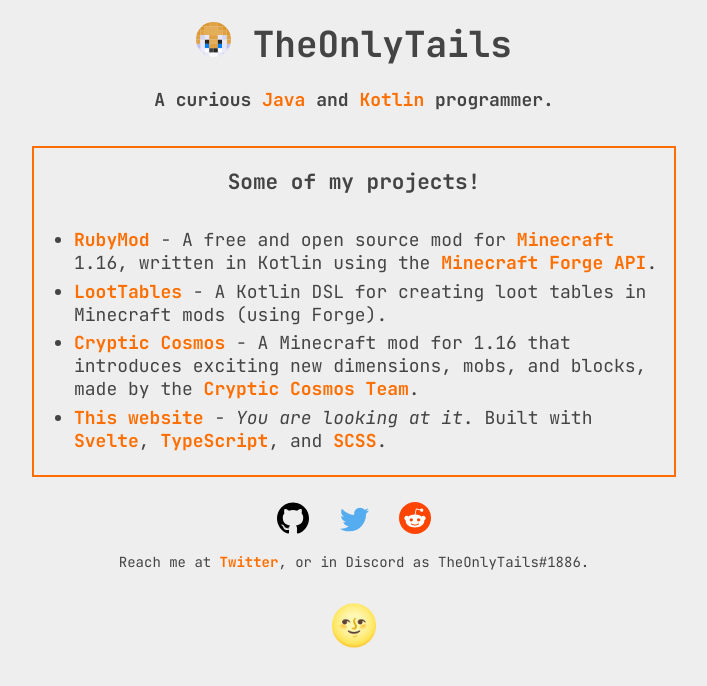
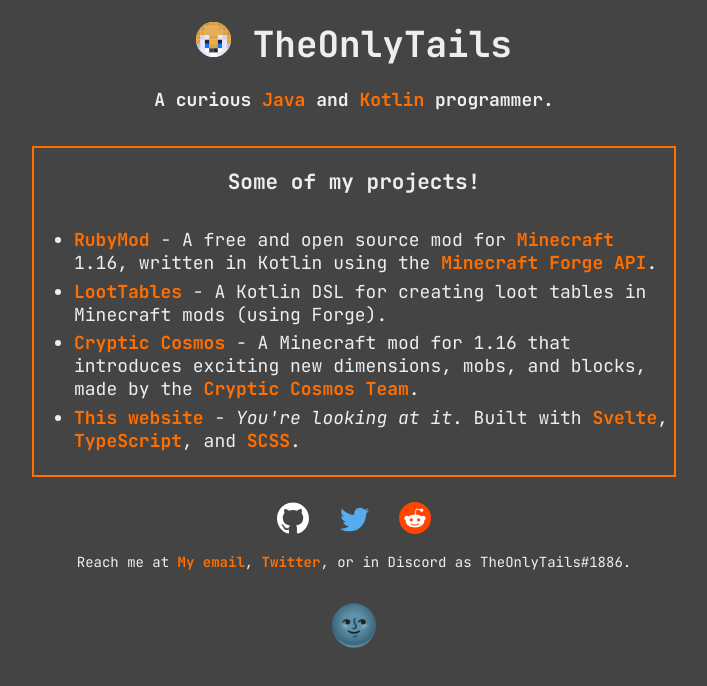
Before and after one commit to TheOnlyTails/theonlytails.com, a Svelte app: page / in a window 1280 px wide. Shown: the top 686 px of the page, without its empty margins (286-993 px from the left). Built offline with nearby package versions, Linux system fonts and the light colour scheme.

Commit message:
Moved the link styling into App.svelte. removed unnecessary packages. Moved the projects into a projects array. Updated some SCSS formatting. Enabled strict type checking in TypeScript.

```diff
--- a/package.json
+++ b/package.json
@@ -9,13 +9,11 @@
     "validate": "svelte-check"
   },
   "devDependencies": {
-    "@rollup/plugin-commonjs": "^17.0.0",
+    "@rollup/plugin-commonjs": "^18.0.0",
     "@rollup/plugin-node-resolve": "^11.0.0",
     "@rollup/plugin-typescript": "^8.0.0",
     "@tsconfig/svelte": "^1.0.0",
-    "autoprefixer": "^10.2.5",
     "node-sass": "^5.0.0",
-    "postcss": "^8.2.12",
     "rollup": "^2.3.4",
     "rollup-plugin-css-only": "^3.1.0",
     "rollup-plugin-livereload": "^2.0.0",
--- a/public/index.html
+++ b/public/index.html
@@ -12,7 +12,6 @@
 		<meta content="https://www.theonlytails.com" property="og:url">
 
 		<link href="icons/favicon.svg" rel="icon">
-		<link href="style/links.css" rel="stylesheet">
 		<link href="style/style.css" rel="stylesheet">
 		<link href="fonts/jb-mono.css" rel="stylesheet">
 		<link href="build/bundle.css" rel="stylesheet">
--- a/public/style/links.css
+++ /dev/null
@@ -1,25 +0,0 @@
-a:link {
-  transition: transform, 0.3s;
-  text-decoration: none;
-  color: var(--light-accent);
-  font-weight: bold;
-}
-a:visited {
-  transition: transform, 0.3s;
-  text-decoration: none;
-  color: var(--dark-accent);
-}
-a:hover, a :active {
-    transition: transform, 0.3s;
-    text-decoration: none;
-    color: var(--light-color);
-    font-weight: normal;
-    background-color: var(--dark-accent);
-}
-
-.social:hover {
-  text-decoration: none;
-  background-color: transparent;
-}
-
-/*# sourceMappingURL=links.css.map */
--- a/public/style/style.css
+++ b/public/style/style.css
@@ -1,5 +1,5 @@
 :root {
-  --light-color: #EEEEEE;
+  --light-color: #eee;
   --dark-color: #444;
   --light-accent: #ff6f00;
   --dark-accent: #cb6722;
@@ -10,24 +10,24 @@
 }
 
 #page {
-  min-width: 100vw;
-  min-height: 100vh;
   font-family: jetbrains-mono, sans-serif;
-  max-width: 50%;
   font-size: 18px;
   display: flex;
   align-items: center;
   flex-direction: column;
+  min-width: 100vw;
+  max-width: 50%;
+  min-height: 100vh;
 }
 
 #projects {
-  margin: 25px;
   display: flex;
   align-items: center;
+  flex-direction: column;
   justify-content: center;
-  flex-direction: column;
+  max-width: 50%;
+  margin: 25px;
   border: 2px solid var(--light-accent);
-  max-width: 50%;
 }
 
 h1, h2, h3, h4, h5, h6, a.social {
@@ -36,8 +36,8 @@
 
 li.projects, ul.projects {
   padding-top: 0.15em;
+  padding-right: 0.15em;
   padding-bottom: 0.15em;
-  padding-right: 0.15em;
 }
 
 #projects-title {
@@ -54,7 +54,6 @@
 
 img.social {
   transition: transform 0.2s;
-  /* Animation */
 }
 img.social:hover {
   transform: scale(0.8);
--- a/public/style/style.scss
+++ b/public/style/style.scss
@@ -1,68 +1,57 @@
 :root {
 	// some colors
-  --light-color: #EEEEEE;
+	--light-color: #eee;
 	--dark-color: #444;
 	--light-accent: #ff6f00;
 	--dark-accent: #cb6722;
 }
 
 // styles the main page
-body {
-  margin: auto auto;
-}
+body { margin: auto auto }
 
 #page {
-  min-width: 100vw;
-  min-height: 100vh;
 	font-family: jetbrains-mono, sans-serif;
-  max-width: 50%;
 	font-size: 18px;
 	display: flex;
 	align-items: center;
 	flex-direction: column;
+	min-width: 100vw;
+	max-width: 50%;
+	min-height: 100vh;
 }
 
 // Styles the projects div
 #projects {
-  margin: 25px;
 	display: flex;
 	align-items: center;
+	flex-direction: column;
 	justify-content: center;
-  flex-direction: column;
+	max-width: 50%;
+	margin: 25px;
 	border: 2px solid var(--light-accent);
-  max-width: 50%;
 }
 
 // Keeps things spaced out where needed
-h1, h2, h3, h4, h5, h6, a.social {
-  margin: 10px;
-}
+h1, h2, h3, h4, h5, h6, a.social { margin: 10px }
 
 li.projects, ul.projects {
 	padding-top: 0.15em;
+	padding-right: 0.15em;
 	padding-bottom: 0.15em;
-  padding-right: 0.15em;
 }
 
-#projects-title {
-  margin-top: 20px;
-}
+#projects-title { margin-top: 20px }
 
-#title {
-  margin-top: 20px;
-}
+#title { margin-top: 20px }
 
 // Makes the logo image circular
-#logo {
-  border-radius: 50%;
-}
+#logo { border-radius: 50% }
 
 img.social {
-  transition: transform .2s; /* Animation */
+	// Animation
+	transition: transform .2s;
 
-  &:hover {
-    transform: scale(0.8);
-  }
+	&:hover { transform: scale(0.8) }
 }
 
 // Makes sure my make-shift footer still looks good
--- a/rollup.config.js
+++ b/rollup.config.js
@@ -1,19 +1,19 @@
-import svelte from 'rollup-plugin-svelte';
-import commonjs from '@rollup/plugin-commonjs';
-import resolve from '@rollup/plugin-node-resolve';
-import livereload from 'rollup-plugin-livereload';
-import {terser} from 'rollup-plugin-terser';
-import sveltePreprocess from 'svelte-preprocess';
-import typescript from '@rollup/plugin-typescript';
-import css from 'rollup-plugin-css-only';
+import svelte from "rollup-plugin-svelte"
+import commonjs from "@rollup/plugin-commonjs"
+import resolve from "@rollup/plugin-node-resolve"
+import livereload from "rollup-plugin-livereload"
+import {terser} from "rollup-plugin-terser"
+import sveltePreprocess from "svelte-preprocess"
+import typescript from "@rollup/plugin-typescript"
+import css from "rollup-plugin-css-only"
 
-const production = !process.env.ROLLUP_WATCH;
+const production = !process.env.ROLLUP_WATCH
 
 function serve() {
-	let server;
+	let server
 
 	function toExit() {
-		if (server) server.kill(0);
+		if (server) server.kill(0)
 	}
 
 	return {
@@ -42,12 +42,6 @@
 		svelte({
 			preprocess: sveltePreprocess({
 				sourceMap: !production,
-				postcss: true,
-				scss: {
-					postcss: {
-						plugins: [require("autoprefixer")]
-					}
-				}
 			}),
 			compilerOptions: {
 				// enable run-time checks when not in production
--- a/src/App.svelte
+++ b/src/App.svelte
@@ -1,30 +1,84 @@
 <script lang="ts">
 	import SocialIcon from "./SocialIcon.svelte"
-    import Project from "./Project.svelte"
+	import ProjectEntry from "./ProjectEntry.svelte"
 	import { isDark } from "./stores/theme.ts"
 	import { fade } from "svelte/transition"
+	import type { Project } from "./Project"
 
 	const switchTheme = () => isDark.update(value => !value)
 
 	const darkColor = "#444"
-    const lightColor = "#EEE"
+	const lightColor = "#eee"
 
 	$: backgroundColor = $isDark ? darkColor : lightColor
 	$: textColor = $isDark ? lightColor : darkColor
 	$: githubIconStyle = `filter: invert(${ $isDark ? "100%" : "0%" })`
+
+	const projects: Project[] = [
+		{
+			name: "RubyMod",
+			href: "https://github.com/theonlytails/rubymod",
+			description:
+				`A free and open source mod for <a href="https://minecraft.net">Minecraft</a> 1.16, written in Kotlin using the <a href="https://github.com/MinecraftForge/MinecraftForge">Minecraft Forge API</a>.`,
+		},
+		{
+			name: "LootTables",
+			href: "https://github.com/theonlytails/loottables",
+			description: `A Kotlin DSL for creating loot tables in Minecraft mods (using Forge).`,
+		},
+		{
+			name: "Cryptic Cosmos",
+			href: "https://github.com/Team-Cryptic-Cosmos/Cryptic-Cosmos",
+			description: `A Minecraft mod for 1.16 that introduces exciting new dimensions, mobs, and blocks, made by the <a href="https://github.com/Team-Cryptic-Cosmos">Cryptic Cosmos Team</a>.`,
+		},
+		{
+			name: "This website",
+			href: "https://github.com/theonlytails/theonlytails.com",
+			description:
+				`<i>You're looking at it</i>. Built with <a href="https://svelte.dev">Svelte</a>, <a href="https://www.typescriptlang.org/">TypeScript</a>, and <a href="https://sass-lang.com/">SCSS</a>.`,
+		},
+	]
 </script>
 
-<style lang="scss">
+<style global lang="scss">
 	#theme-switch {
 		/* styles the icon */
-    cursor: pointer;
+		font-size: 40px;
 		display: flex;
 		align-items: center;
+		flex-direction: column;
 		justify-content: center;
-    flex-direction: column;
-    font-size: 40px;
+		cursor: pointer;
+		border: none;
 		background-color: inherit;
-    border: none;
+	}
+
+	a {
+		&:link {
+			font-weight: bold;
+			transition: transform, .3s;
+			text-decoration: none;
+			color: var(--light-accent);
+		}
+
+		&:visited {
+			transition: transform, .3s;
+			text-decoration: none;
+			color: var(--dark-accent);
+		}
+
+		&:hover, :active {
+			font-weight: normal;
+			transition: transform, .3s;
+			text-decoration: none;
+			color: var(--light-color);
+			background-color: var(--dark-accent);
+		}
+	}
+
+	.social:hover {
+		text-decoration: none;
+		background-color: transparent;
 	}
 </style>
 
@@ -42,22 +96,10 @@
 	<div id="projects">
 		<h3 id="projects-title">Some of my projects!</h3>
 		<ul class="projects">
-						<Project href="https://github.com/theonlytails/rubymod" name="RubyMod">
-								A free and open source mod for <a href="https://minecraft.net">Minecraft</a> 1.16,
-								written in Kotlin using the <a href="https://github.com/MinecraftForge/MinecraftForge">Minecraft Forge
-								API</a>.
-						</Project>
-						<Project href="https://github.com/theonlytails/loottables" name="LootTables">
-								A Kotlin DSL for creating loot tables in Minecraft mods (using Forge).
-						</Project>
-						<Project href="https://github.com/Team-Cryptic-Cosmos/Cryptic-Cosmos" name="Cryptic Cosmos">
-								A Minecraft mod for 1.16 that introduces exciting new dimensions, mobs, and blocks, made by the
-								<a href="https://github.com/Team-Cryptic-Cosmos">Cryptic Cosmos Team</a>.
-						</Project>
-						<Project href="https://github.com/theonlytails/theonlytails.com" name="This website">
-								<i>You are looking at it</i>. Built with <a href="https://svelte.dev">Svelte</a>, <a
-										href="https://www.typescriptlang.org/">TypeScript</a>, and <a href="https://sass-lang.com/">SCSS</a>.
-						</Project>
+			<!-- This dynamically creates all of the ProjectEntry lines from the projects array. -->
+			{#each projects as project}
+				<ProjectEntry {...project}/>
+			{/each}
 		</ul>
 	</div>
 
@@ -68,7 +110,8 @@
 	</div>
 
 	<p id="reach-out">
-				Reach me at <a href="https://twitter.com/the_only_tails">Twitter</a>, or in Discord as TheOnlyTails#1886.
+		Reach me at <a href="mailto:theonlytails@theonlytails.com">My email</a>, <a
+			href="https://twitter.com/the_only_tails">Twitter</a>, or in Discord as TheOnlyTails#1886.
 	</p>
 
 	<button id="theme-switch" on:click={switchTheme}>{$isDark ? "🌚" : "🌝"}</button>
--- /dev/null
+++ b/src/Project.ts
@@ -0,0 +1,5 @@
+export interface Project {
+	name: string
+	href: string
+	description: string
+}
--- a/src/Project.svelte
+++ b/src/ProjectEntry.svelte
@@ -1,10 +1,9 @@
 <script lang="ts">
     export let name: string
     export let href: string
+    export let description: string
 </script>
 
 <li class="projects">
-		<a {href}>{name}</a>
-		-
-		<slot/>
+	<a {href}>{name}</a> - {@html description}
 </li>
--- a/src/stores/persistStore.ts
+++ b/src/stores/persistStore.ts
@@ -1,8 +1,8 @@
-import { writable } from "svelte/store";
+import { writable } from "svelte/store"
 
 export const persistStore = (key: string, initial: boolean) => {
-    const persist = (localStorage.getItem(key) === "true");
-    const store = writable(persist ?? initial)
+    const persist = (localStorage.getItem(key) !== null ? localStorage.getItem(key) === "true" : initial)
+    const store = writable(persist)
     store.subscribe(value => localStorage.setItem(key, String(value)))
 
     return store
--- a/tsconfig.json
+++ b/tsconfig.json
@@ -3,6 +3,9 @@
 	"include": [
 		"src/**/*"
 	],
+	"compilerOptions": {
+		"strict": true
+	},
 	"exclude": [
 		"node_modules/*",
 		"__sapper__/*",
```
Also changed, not shown: public/style/links.scss (deleted, +0 -27 lines), 1 other file (tests, documents, lock files or other folders). Lines whose indentation alone changed are shown as unchanged.
